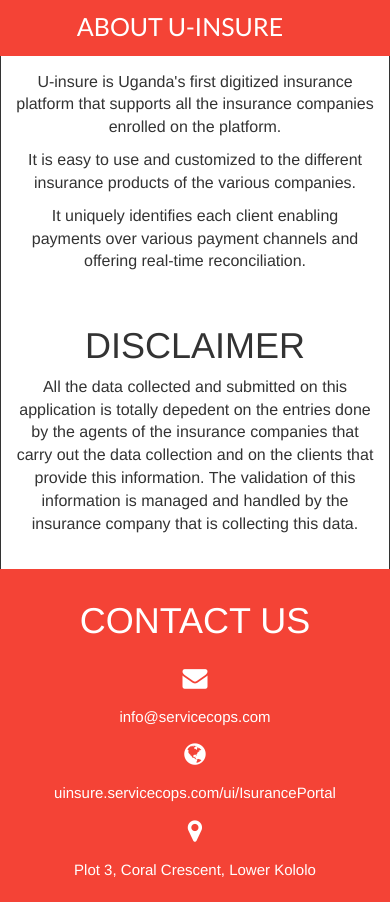
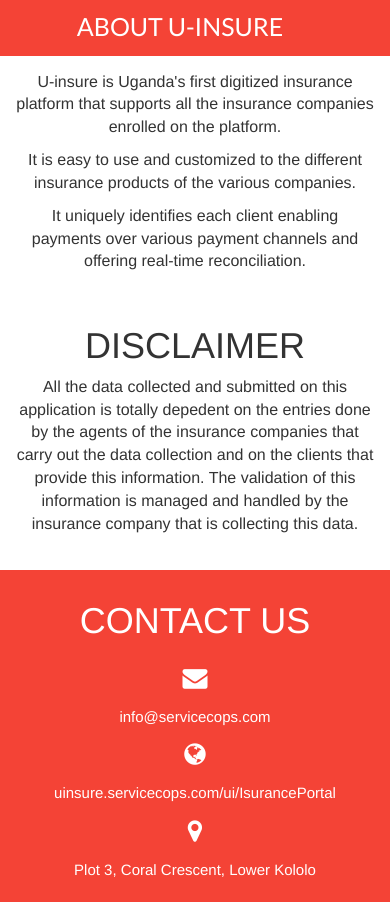
Before and after one commit to PeterclaverKimuli/U-InsureAboutPage, a plain HTML site: page index.html in a window 390 px wide. Drawn offline with Linux system fonts and the light colour scheme.

Commit message:
update static files

```diff
--- a/css/style.css
+++ b/css/style.css
@@ -31,6 +31,10 @@
         font-size: 25px;
         text-align: center;
     }
+    .container{
+        border-left: 0 none #FFF;
+        border-right: 0 none #FFF;
+    }
   }
 
 .container{
@@ -43,6 +47,16 @@
     font-size: 16px;
     margin: 4% auto;
 }
+
+@media(max-width: 600px){
+    .navbar .navbar-brand{
+        font-size: 25px;
+        text-align: center;
+    }
+    .container{
+        border: 0;
+    }
+  }
 
 footer{
     width: 100%;
```
